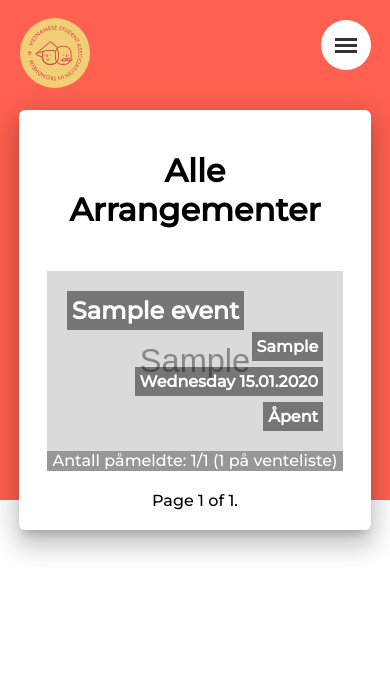
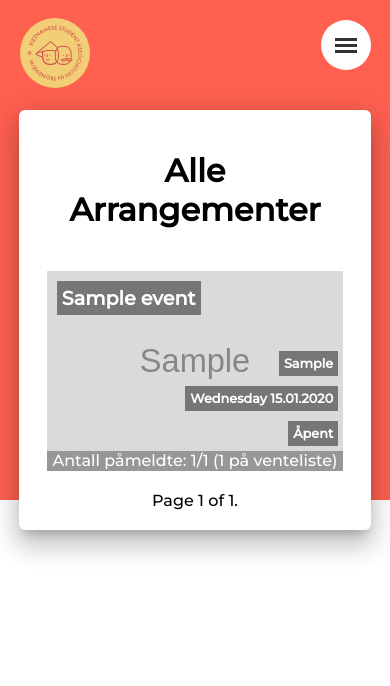
Before and after one commit to uyth/vsait-medlemsside, a Django app: page /events/ in a window 390 px wide. Shown: the top 686 px of the page. Run offline with Django 3.2, Linux system fonts and the light colour scheme; tables that the repository leaves empty hold one stand-in row (values such as "Sample post"); grey boxes marked "Sample" are stand-in pictures; parts of the project's set-up code (start-up, migrations or seed data) failed here and were passed over.

Commit message:
Fixes events styling for mobile view

```diff
--- a/home/static/home/style.css
+++ b/home/static/home/style.css
@@ -423,6 +423,14 @@ ul.errorlist + p {
   .events div.event {
     height: 200px;
   }
+  .events div.event .bilde h2 {
+    font-size: 1.2rem;
+    margin: 10px;
+  }
+  .events div.event .bilde h2.type {
+    font-size: 0.8rem;
+    margin: 5px;
+  }
 }
 /* TABLET */
 @media screen and (max-width: 970px) {
--- a/home/templates/home/header.html
+++ b/home/templates/home/header.html
@@ -18,7 +18,7 @@
 			<a class="nav" href="/">Hjem</a>
 			<a class="nav" href="/events/">Arrangementer</a>
 			<a class="nav" href="https://www.vsait.org">Nettside</a>
-			<a class="nav" href="/contact/">Kontakt styret</a>
+			<a class="nav" href="https://vsait.org/#styret">Kontakt styret</a>
 			<a class="nav" href="http://vsait.org/retningslinjer/">Retningslinjer</a>
 			{%if user.is_staff %}
 				<a class="nav staff" href="/admin">Admin</a>
```
